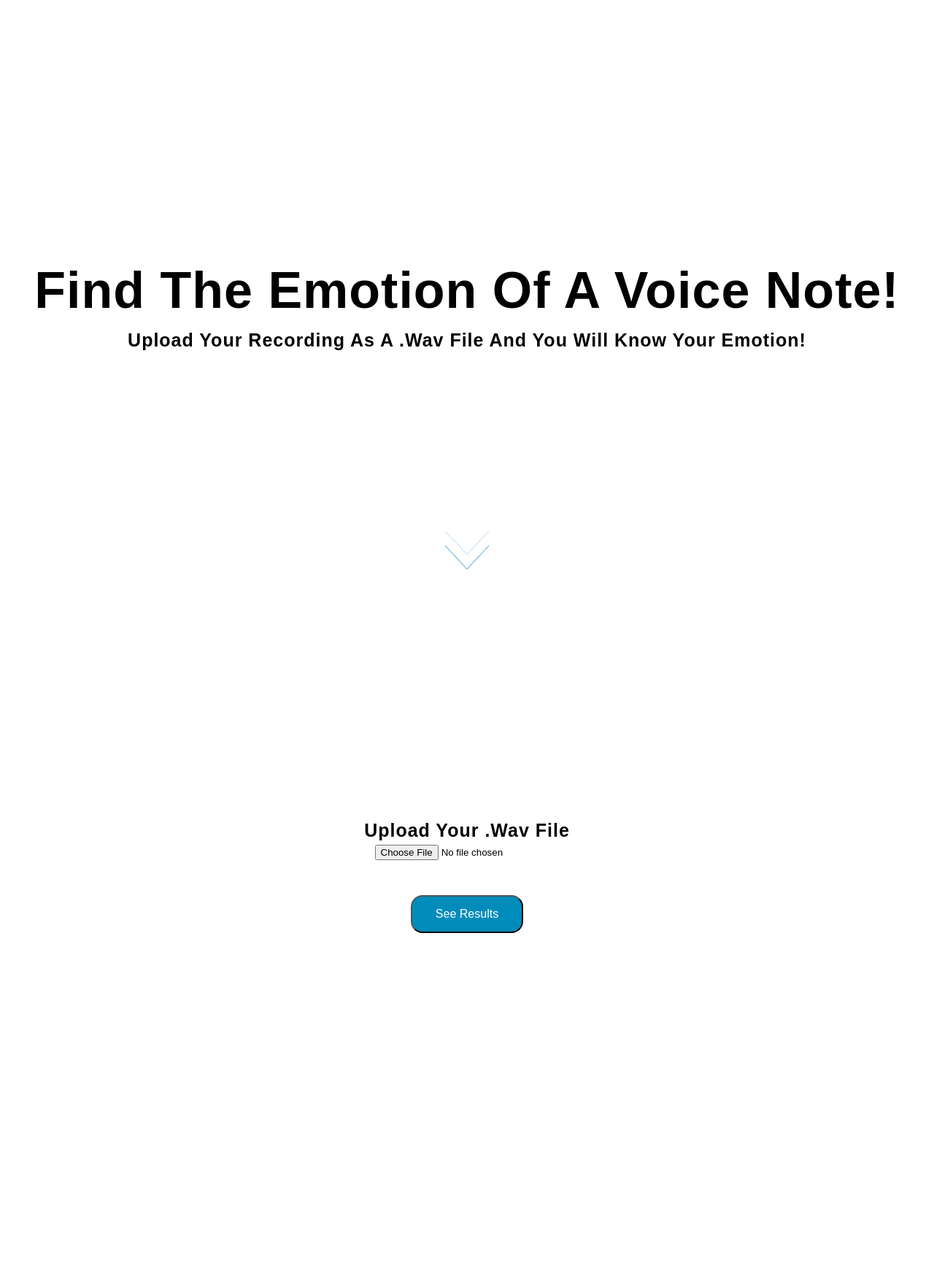
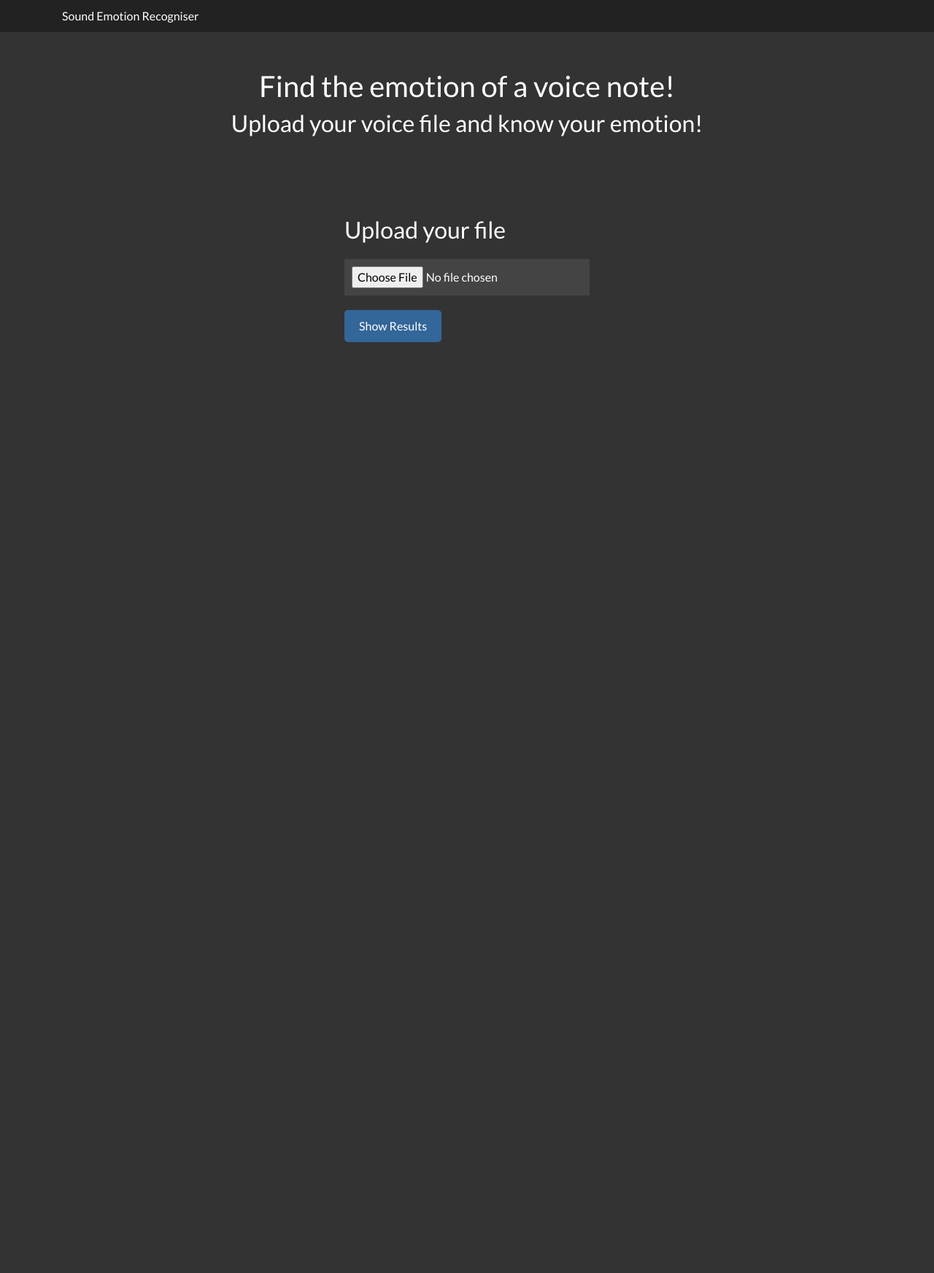
Before and after one commit to theoden42/speechrecognitionmodel, a Flask app: page / in a window 1280 px wide. Shown: the whole page at 73% size. After the commit the page ends 469 px from the top, so only its background shows below. Run offline with Flask 2, Linux system fonts and the light colour scheme; parts of the project's set-up code (start-up, migrations or seed data) failed here and were passed over; some libraries are stand-ins or nearby versions.

Commit message:
few changes

```diff
--- a/app.py
+++ b/app.py
@@ -75,4 +75,4 @@ def index():
     return render_template('index.html', transcript=transcript)
 
 if __name__ == "__main__":
-    app.run(debug=True, threaded=True, port=8080)
+    app.run(debug=True, threaded=True, port=5000)
--- a/static/styles/index.css
+++ b/static/styles/index.css
@@ -1,502 +1,127 @@
-/@import url('https://fonts.googleapis.com/css?family=Quicksand:400,500,700');
+/* styles.css */
 
-*, ::after, ::before {
+/* Global Reset */
+body {
     margin: 0;
     padding: 0;
-    box-sizing: border-box;
+    font-family: 'Lato', sans-serif;
 }
 
-html, body {
-    margin: 0;
-    padding: 0;
-    box-sizing: border-box;
-    font-family: "Quicksand", sans-serif;
-    font-size: 62.5%;
-    font-size: 10px;
-    background-color: #fff;
-    color: #000; /* Text color to black */
+.container {
+    width: 80%;
+    margin: 0 auto;
 }
 
-ul {
-    list-style-type: none;
-}
-
-a {
-    text-decoration: none;
-    color: #03e9f4;
-}
-
-a:hover {
-    color: #0d476e;
-}
-
-h1, h2, h3, h4 {
-    letter-spacing: 0.1rem;
-    text-transform: capitalize;
-    line-height: 1.25;
-    margin-bottom: 0.75rem;
+/* Header Section */
+#about {
+    text-align: center;
+    padding: 50px 0;
 }
 
 h1 {
-    text-align: center;
-    font-size: 10em;
+    font-size: 2em;
+    margin-bottom: 15px;
 }
 
 h2 {
-    font-size: 2rem;
+    font-size: 1.5em;
+    margin-bottom: 25px;
 }
 
-h3 {
-    font-size: 1.25rem;
-    color: #000; /* Text color to black */
+/* Upload Section */
+#findMood {
+    display: flex;
+    justify-content: center;
+    align-items: center;
+    padding: 50px 0;
 }
 
-h4 {
-    font-size: 0.875rem;
+.upload {
+    text-align: left;
+    max-width: 50%;
 }
 
-p {
-    text-align: center;
-    margin-bottom: 1.25rem;
+.upload h2 {
+    margin-bottom: 20px;
+    font-size: 1.2em;
 }
 
-@media screen and (min-width: 700px) {
-    h1 {
-        font-size: 7rem;
-    }
-
-    h2 {
-        font-size: 2.5rem;
-    }
-
-    h3 {
-        padding-top: 1em;
-        font-size: 1.75rem;
-    }
-
-    h4 {
-        font-size: 1rem;
-    }
-
-    body {
-        font-size: 1rem;
-    }
-
-    h1, h2, h3, h4 {
-        line-height: 1;
-    }
+.upload input[type="file"] {
+    margin-bottom: 20px;
 }
 
-
-::-webkit-scrollbar {
-    width: 10px;
-}
-
-/* Track */
-
-::-webkit-scrollbar-track {
-    box-shadow: inset 0 0 5px rgb(23, 143, 235);
-    border-radius: 10px;
-    /* display: none; */
-  }
-
-  /* Handle */
-
-  ::-webkit-scrollbar-thumb {
-    background: #00253b;
-    border-radius: 10px;
-    /* display: none; */
-  }
-
-  /* Handle on hover */
-
-  ::-webkit-scrollbar-thumb:hover {
-    background: #202259a2;
-    display: block;
-  }
-
-
-#about {
-    padding-top: 20em;
-    height: 100vh;
-    text-align: center;
-
-}
-
-#findMood{
-    display: flex;
-    width: 60vw;
-    height: 80vh;
-    margin: auto;
-    text-align: center;
-    justify-content: space-around;
-}
-
-img{
-    height: 100px;
-    width: 100px;
-}
-hr {
-    background-color: #89f6fc;
-    width: 40%;
-    margin: auto;
-    border: 0;
-    height: 1px;
-    background-image: linear-gradient(to right, rgba(0, 0, 0, 0), rgba(0, 0, 0, 0.75), rgba(0, 0, 0, 0));
-}
+/* Submit Button */
 .button {
-    background-color: #008CBA; /* Change this color to your preferred color */
-    border-radius: 16px;
-    color: #fff; /* Text color */
-    padding: 15px 32px;
-    text-align: center;
-    text-decoration: none;
-    display: inline-block;
-    font-size: 16px;
-    margin-top: 3em;
+    padding: 10px 20px;
+    font-size: 1em;
+    background-color: #336699;
+    color: white;
+    border: none;
+    border-radius: 5px;
+    cursor: pointer;
+    transition: background-color 0.3s;
 }
 
 .button:hover {
-    background-color: #ff4141; /* Change this color to your preferred hover color */
-    border: 2px solid #03e9f4;
-    color: #fff;
+    background-color: #235184;
 }
 
+/* styles.css */
 
-/* Navbar section */
+/* ... (existing styles) */
+/* styles.css */
 
-.nav {
-    width: 100%;
-    height: 65px;
-    line-height: 65px;
-    text-align: center;
+/* ... (existing styles) */
+
+/* Custom styling for file input */
+.upload input[type="file"] {
+    margin-bottom: 20px;
+    padding: 10px; /* Adjust the padding to increase the clickable area */
+    border: 1px solid #ccc;
+    border-radius: 5px;
+    background-color: #f9f9f9;
+    color: #333;
+    font-size: 1em;
+    transition: border-color 0.3s, background-color 0.3s, color 0.3s;
 }
 
-.nav div.logo {
-    text-color: #0000;
-    float: left;
-    width: auto;
-    height: auto;
-    padding-left: 3rem;
+.upload input[type="file"]:hover {
+    background-color: #e9e9e9;
 }
 
-.nav div.logo a {
-    text-decoration: none;
-    color: #fff;
-    font-size: 2.5rem;
+/* Style the button text on the file input */
+.upload input[type="file"]::-webkit-file-upload-button {
+    font-weight: bold;
+    color: white;
+    background-color: #336699;
+    border: none;
+    border-radius: 5px;
+    padding: 8px 15px;
+    cursor: pointer;
+    transition: background-color 0.3s;
 }
 
-.nav div.logo a:hover {
-    color: rgb(23, 143, 235);
+.upload input[type="file"]::-webkit-file-upload-button:hover {
+    background-color: #235184;
 }
 
-.nav div.main_list {
-    height: 65px;
-    float: right;
+/* Hide the default file input button (for Chrome and some other browsers) */
+.upload input[type="file"]::-webkit-file-upload-button {
+    visibility: hidden;
 }
 
-.nav div.main_list ul {
-    width: 100%;
-    height: 65px;
-    display: flex;
-    list-style: none;
-    margin: 0;
-    padding: 0;
+/* Show custom button text for file input */
+.upload input[type="file"]::before {
+    content: 'Select File';
+    display: inline-block;
+    background-color: #336699;
+    color: white;
+    padding: 8px 15px;
+    border-radius: 5px;
+    cursor: pointer;
+    transition: background-color 0.3s;
 }
 
-.nav div.main_list ul li {
-    width: auto;
-    height: 65px;
-    padding: 0;
-    padding-right: 3rem;
+.upload input[type="file"]::before:hover {
+    background-color: #235184;
 }
-
-.nav div.main_list ul li a {
-    text-decoration: none;
-    color: #fff;
-    line-height: 65px;
-    font-size: 2.4rem;
-}
-
-.nav div.main_list ul li a:hover {
-    color: rgb(23, 143, 235);
-}
-
-
-.nav {
-    padding-top: 20px;
-    padding-bottom: 20px;
-}
-
-
-/* Media qurey section */
-
-@media screen and (min-width: 768px) and (max-width: 1024px) {
-    .container {
-        margin: 0;
-    }
-}
-
-@media screen and (max-width:768px) {
-    .navTrigger {
-        display: block;
-    }
-
-    .nav div.logo {
-        margin-left: 15px;
-    }
-
-    .nav div.main_list {
-        width: 100%;
-        height: 0;
-        overflow: hidden;
-    }
-
-    .nav div.show_list {
-        height: auto;
-        display: none;
-    }
-
-    .nav div.main_list ul {
-        flex-direction: column;
-        width: 100%;
-        height: 100vh;
-        right: 0;
-        left: 0;
-        bottom: 0;
-        background-color: #111;
-        /*same background color of navbar*/
-        background-position: center top;
-    }
-
-    .nav div.main_list ul li {
-        width: 100%;
-        text-align: right;
-    }
-
-    .nav div.main_list ul li a {
-        text-align: center;
-        width: 100%;
-        font-size: 3rem;
-        padding: 20px;
-    }
-
-    .nav div.media_button {
-        display: block;
-    }
-}
-
-
-
-@-webkit-keyframes inM {
-    50% {
-        -webkit-transform: rotate(0deg);
-    }
-
-    100% {
-        -webkit-transform: rotate(45deg);
-    }
-}
-
-@keyframes inM {
-    50% {
-        transform: rotate(0deg);
-    }
-
-    100% {
-        transform: rotate(45deg);
-    }
-}
-
-@-webkit-keyframes outM {
-    50% {
-        -webkit-transform: rotate(0deg);
-    }
-
-    100% {
-        -webkit-transform: rotate(45deg);
-    }
-}
-
-@keyframes outM {
-    50% {
-        transform: rotate(0deg);
-    }
-
-    100% {
-        transform: rotate(45deg);
-    }
-}
-
-@-webkit-keyframes inT {
-    0% {
-        -webkit-transform: translateY(0px) rotate(0deg);
-    }
-
-    50% {
-        -webkit-transform: translateY(9px) rotate(0deg);
-    }
-
-    100% {
-        -webkit-transform: translateY(9px) rotate(135deg);
-    }
-}
-
-@keyframes inT {
-    0% {
-        transform: translateY(0px) rotate(0deg);
-    }
-
-    50% {
-        transform: translateY(9px) rotate(0deg);
-    }
-
-    100% {
-        transform: translateY(9px) rotate(135deg);
-    }
-}
-
-@-webkit-keyframes outT {
-    0% {
-        -webkit-transform: translateY(0px) rotate(0deg);
-    }
-
-    50% {
-        -webkit-transform: translateY(9px) rotate(0deg);
-    }
-
-    100% {
-        -webkit-transform: translateY(9px) rotate(135deg);
-    }
-}
-
-@keyframes outT {
-    0% {
-        transform: translateY(0px) rotate(0deg);
-    }
-
-    50% {
-        transform: translateY(9px) rotate(0deg);
-    }
-
-    100% {
-        transform: translateY(9px) rotate(135deg);
-    }
-}
-
-@-webkit-keyframes inBtm {
-    0% {
-        -webkit-transform: translateY(0px) rotate(0deg);
-    }
-
-    50% {
-        -webkit-transform: translateY(-9px) rotate(0deg);
-    }
-
-    100% {
-        -webkit-transform: translateY(-9px) rotate(135deg);
-    }
-}
-
-@keyframes inBtm {
-    0% {
-        transform: translateY(0px) rotate(0deg);
-    }
-
-    50% {
-        transform: translateY(-9px) rotate(0deg);
-    }
-
-    100% {
-        transform: translateY(-9px) rotate(135deg);
-    }
-}
-
-@-webkit-keyframes outBtm {
-    0% {
-        -webkit-transform: translateY(0px) rotate(0deg);
-    }
-
-    50% {
-        -webkit-transform: translateY(-9px) rotate(0deg);
-    }
-
-    100% {
-        -webkit-transform: translateY(-9px) rotate(135deg);
-    }
-}
-
-@keyframes outBtm {
-    0% {
-        transform: translateY(0px) rotate(0deg);
-    }
-
-    50% {
-        transform: translateY(-9px) rotate(0deg);
-    }
-
-    100% {
-        transform: translateY(-9px) rotate(135deg);
-    }
-}
-
-.affix {
-    padding: 0;
-    background-color: #111;
-}
-
-@media all and (max-width:700px) {
-    .myP {
-        padding: 2%;
-    }
-}
-
-
-
-.arrows {
-    width: 60px;
-    height: 72px;
-    position: absolute;
-    left: 50%;
-    margin-left: -30px;
-    bottom: 20px;
-  }
-
-  .arrows path {
-    stroke: #2994D1;
-    fill: transparent;
-    stroke-width: 1px;
-    animation: arrow 2s infinite;
-    -webkit-animation: arrow 2s infinite;
-  }
-
-  @keyframes arrow
-  {
-  0% {opacity:0}
-  40% {opacity:1}
-  80% {opacity:0}
-  100% {opacity:0}
-  }
-
-  @-webkit-keyframes arrow /*Safari and Chrome*/
-  {
-  0% {opacity:0}
-  40% {opacity:1}
-  80% {opacity:0}
-  100% {opacity:0}
-  }
-
-  .arrows path.a1 {
-    animation-delay:-1s;
-    -webkit-animation-delay:-1s; /* Safari 和 Chrome */
-  }
-
-  .arrows path.a2 {
-    animation-delay:-0.5s;
-    -webkit-animation-delay:-0.5s; /* Safari 和 Chrome */
-  }
-
-  .arrows path.a3 {
-    animation-delay:0s;
-    -webkit-animation-delay:0s; /* Safari 和 Chrome */
-  }
--- a/templates/index.html
+++ b/templates/index.html
@@ -7,83 +7,121 @@
     <meta name="viewport" content="width=device-width, initial-scale=1.0">
     <title>Sound Emotion Recognition</title>
     <link href="https://fonts.googleapis.com/css2?family=Lato:wght@400;700&display=swap" rel="stylesheet">
-    <link rel="stylesheet" type="text/css" href="{{ url_for('static', filename='styles/index.css') }}" />
+    <link rel="stylesheet" href="https://stackpath.bootstrapcdn.com/bootstrap/4.5.2/css/bootstrap.min.css">
+    <style>
+        /* Custom styles for dark grey theme */
+        body {
+            background-color: #333;
+            color: #fff;
+            font-family: 'Lato', sans-serif;
+            margin: 0;
+            padding: 0;
+        }
+
+        .nav {
+            background-color: #222;
+            padding: 10px 0;
+        }
+
+        .nav a {
+            color: #fff;
+            text-decoration: none;
+        }
+
+        #about {
+            text-align: center;
+            padding: 50px 0;
+        }
+
+        #findMood {
+            display: flex;
+            justify-content: center;
+            align-items: center;
+            padding: 50px 0;
+        }
+
+        .upload {
+            text-align: left;
+            max-width: 50%;
+        }
+
+        .upload h2 {
+            margin-bottom: 20px;
+        }
+
+        .upload input[type="file"] {
+            margin-bottom: 20px;
+            background-color: #444;
+            color: #fff;
+            border: none;
+            padding: 10px;
+        }
+
+        .button {
+            padding: 10px 20px;
+            font-size: 1em;
+            background-color: #336699;
+            color: white;
+            border: none;
+            border-radius: 5px;
+            cursor: pointer;
+            transition: background-color 0.3s;
+        }
+
+        .button:hover {
+            background-color: #235184;
+        }
+
+        #speechTranscriptContainer {
+            background-color: #333; /* Dark background color */
+            padding: 20px;
+            border-radius: 5px;
+            margin-top: 20px;
+            text-align: center;
+        }
+
+        #speechText {
+            color: #fff; /* White text color */
+            font-size: 1.2em;
+            margin: 0;
+        }
+    </style>
 </head>
+
 <body>
     <nav class="nav">
         <div class="container">
             <div class="logo">
                 <a href="#">Sound Emotion Recogniser</a>
             </div>
-            <div id="mainListDiv" class="main_list">
-            </div>
-            <span class="navTrigger">
-                <i></i>
-                <i></i>
-                <i></i>
-            </span>
         </div>
     </nav>
 
+    <div class="container">
         <section id="about">
             <h1>Find the emotion of a voice note!</h1>
-        <h2>Upload your recording as a .wav file and you will know your emotion!</h2>
-        <svg class="arrows" onClick="window.location='#findMood'">
-            <path class="a1" d="M0 0 L30 32 L60 0"></path>
-            <path class="a2" d="M0 20 L30 52 L60 20"></path>
-            <path class="a3" d="M0 40 L30 72 L60 40"></path>
-        </svg>
+            <h2>Upload your voice file and know your emotion!</h2>
             {% if transcript != "" %}
             <div id="speechTranscriptContainer">
-            <h2 id="speechText" style="color: black;">{{ transcript }}</h2>
-            <img src="/static/images/{{ transcript }}.png" style="padding-top: 10px;" alt="{{ transcript }}">
-            <section id="download">
-                <h3>
-                </h3>
-            </section>
+                <h2 id="speechText" style="color: rgb(255, 255, 255);">{{ transcript }}</h2>
             </div>
             {% endif %}
         </section>
+
         <section id="findMood">
             <div class="upload">
-            <h2>Upload your .wav file</h2>
+                <h2>Upload your file</h2>
                 <form method="post" enctype="multipart/form-data">
-
                     <input type="file" name="file" />
                     <br>
-                <input class="button" type="submit" id="submitButton" value="See Results" />
-                <br>
+                    <input class="button" type="submit" id="submitButton" value="Show Results" />
                 </form>
             </div>
         </section>
-    <script src="https://ajax.googleapis.com/ajax/libs/jquery/3.1.1/jquery.min.js"></script>
-    <script src="js/scripts.js"></script>
-    <script>
-        showPopUp=()=>{
-            var timeleft = 10;
-            var downloadTimer = setInterval(function () {
-                if (timeleft <= 0) {
-                    clearInterval(downloadTimer);
-                }
-                document.getElementById("progressBar").value = 10 - timeleft;
-                timeleft -= 1;
-            }, 1000);
-        }
-        $(window).scroll(function () {
-            if ($(document).scrollTop() > 50) {
-                $('.nav').addClass('affix');
-                console.log("OK");
-            } else {
-                $('.nav').removeClass('affix');
-            }
-        });
-        $('.navTrigger').click(function () {
-            $(this).toggleClass('active');
-            console.log("Clicked menu");
-            $("#mainListDiv").toggleClass("show_list");
-            $("#mainListDiv").fadeIn();
-        });
-    </script>
+    </div>
+
+    <script src="https://ajax.googleapis.com/ajax/libs/jquery/3.5.1/jquery.min.js"></script>
+    <script src="https://stackpath.bootstrapcdn.com/bootstrap/4.5.2/js/bootstrap.min.js"></script>
 </body>
 
 </html>
```
Also changed, not shown: templates/indexold.html (added, +53 -0 lines), 1 other file. Lines whose indentation alone changed are shown as unchanged.
